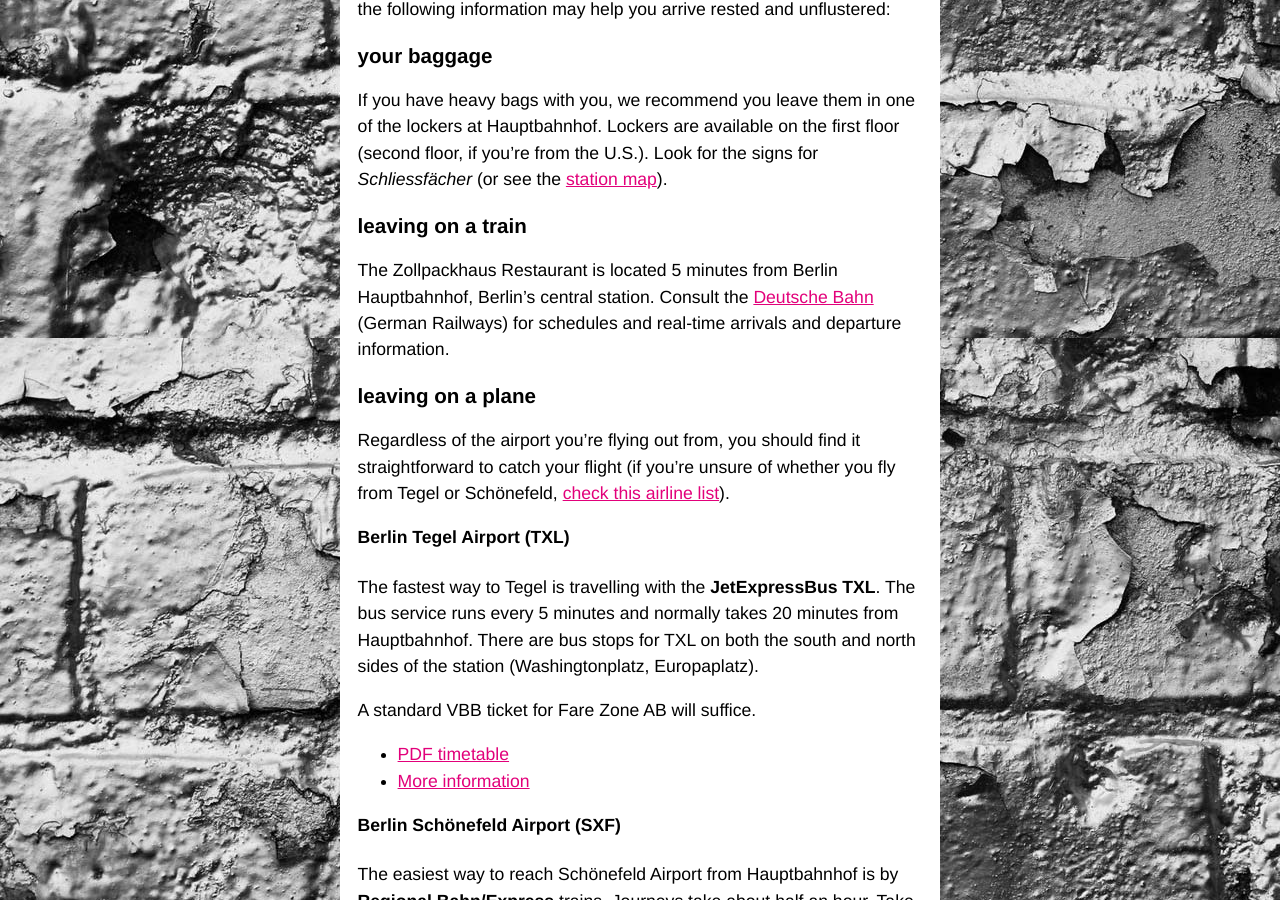
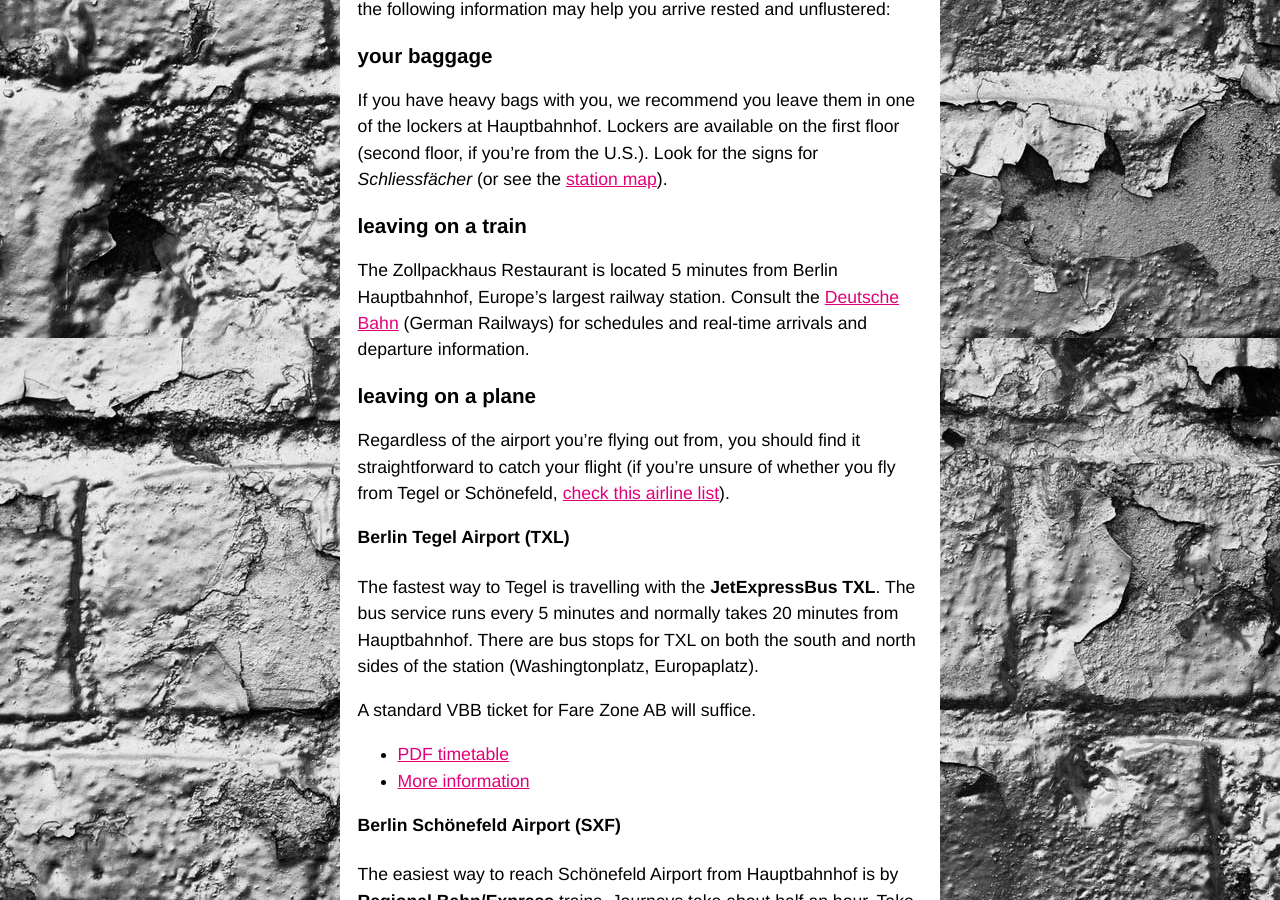
Before and after one commit to jsconf/2012.jsconf.eu, a Jekyll site: the page built from _posts/2012-10-05-relaxjs.md, in a window 1280 px wide and 900 px high, scrolled down 1526 px. Built offline with Jekyll 4.4.1, drawn with Linux system fonts in a browser that asks for light colours; comment, search, counter and statistics services are not loaded.

Commit message:
Don't repeat translation of Bahnhof
Signed-off-by: Alex Coles <alex@alexbcoles.com>

```diff
--- a/_posts/2012-10-05-relaxjs.md
+++ b/_posts/2012-10-05-relaxjs.md
@@ -36,7 +36,7 @@ If you have heavy bags with you, we recommend you leave them in one of the locke
 
 ### leaving on a train
 
-The Zollpackhaus Restaurant is located 5 minutes from Berlin Hauptbahnhof, Berlin's central station. Consult the [Deutsche Bahn][bahn_EN] (German Railways) for schedules and real-time arrivals and departure information.
+The Zollpackhaus Restaurant is located 5 minutes from Berlin Hauptbahnhof, Europe's largest railway station. Consult the [Deutsche Bahn][bahn_EN] (German Railways) for schedules and real-time arrivals and departure information.
 
 ### leaving on a plane
 
```
